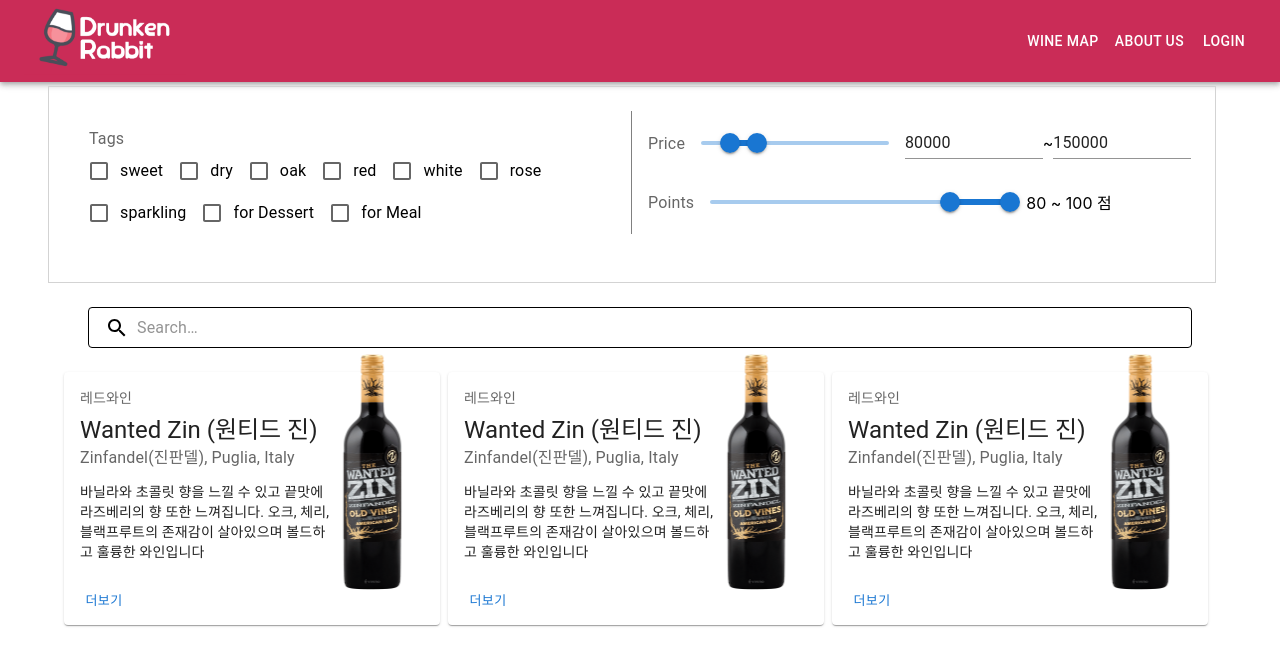
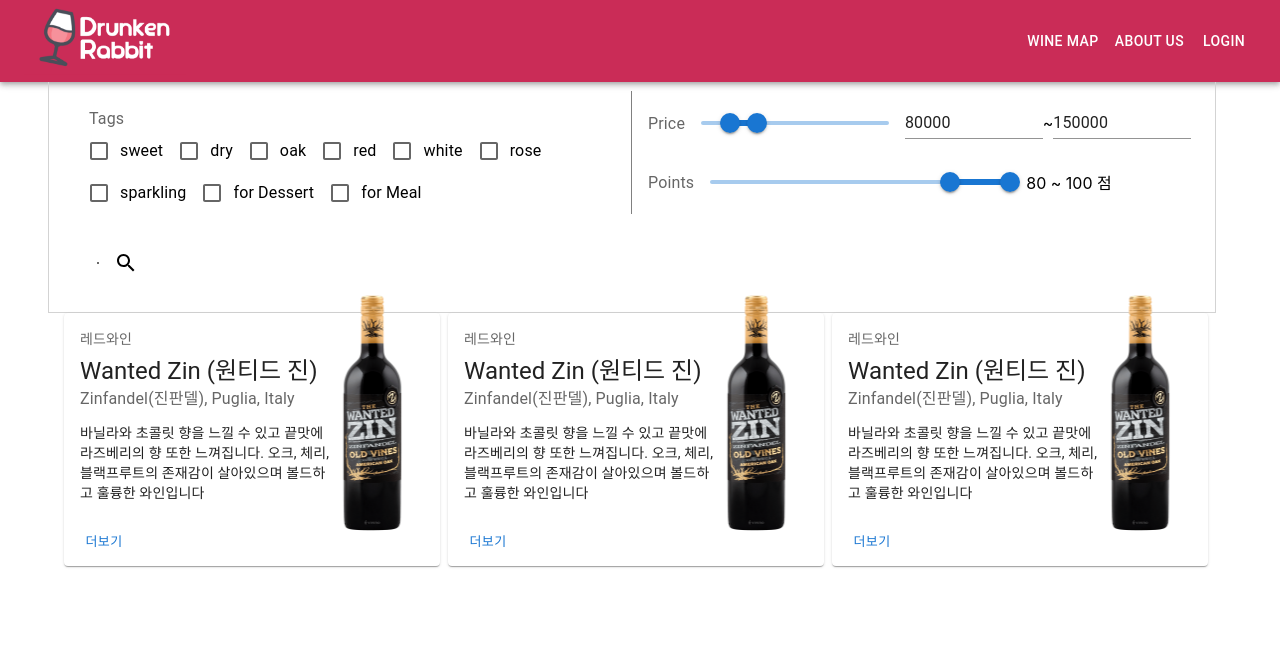
Before and after one commit to hosahn/Elice-Projects-Two, a React (Create React App) app in the folder front/: page /main in a window 1280 px wide. Shown: the top 666 px of the page. Built offline with nearby package versions, Linux system fonts and the light colour scheme; no server answers.

Commit message:
Delete search input box

```diff
--- a/front/src/pages/MainPage.js
+++ b/front/src/pages/MainPage.js
@@ -13,7 +13,6 @@
 import { styled, alpha } from '@mui/material/styles';
 import Header from "../components/Header";
 import SearchIcon from '@mui/icons-material/Search';
-import InputBase from '@mui/material/InputBase';
 import WineCard from "../components/WineCard";
 
 export default function MainPage() {
@@ -27,7 +26,6 @@
       setPointsValue(newValue);
     }
   };
-
 
 const Search = styled('div')(({ theme }) => ({
   position: 'relative',
@@ -55,24 +53,10 @@
   justifyContent: 'center',
 }));
 
-const StyledInputBase = styled(InputBase)(({ theme }) => ({
-  color: 'inherit',
-  '& .MuiInputBase-input': {
-    padding: theme.spacing(1, 1, 1, 0),
-    // vertical padding + font size from searchIcon
-    paddingLeft: `calc(1em + ${theme.spacing(4)})`,
-    transition: theme.transitions.create('width'),
-    width: '100%',
-    [theme.breakpoints.up('md')]: {
-      width: '20ch',
-    },
-  },
-}));
-
   return (
     <>
       <Header />
-      <Container maxWidth="lg" style={{ marginTop: "20px" }} component="div" xs="1">
+      <Container maxWidth="lg" className="mt-3" component="div" xs="1">
         <Grid container component="div" sx={{ border: "1px solid lightgray", p: 3 }} spacing={2}>
           <Grid item xs="6" component="div" sx={{ mb: 3, borderRight: "1px grey solid" }}>
             <FormLabel sx={{ mr: 2 }}>Tags</FormLabel><br />
@@ -154,17 +138,12 @@
               {pointsValue[0]} ~ {pointsValue[1]} 점
             </Box>
           </Grid>
-        </Grid>
-
-        <Search sx={{border: "1px black solid", margin: 3}} >
+          <Search sx={{border: "1px black solid", margin: 3}} >
             <SearchIconWrapper>
               <SearchIcon />
             </SearchIconWrapper>
-            <StyledInputBase
-              placeholder="Search…"
-              inputProps={{ 'aria-label': 'search' }}
-            />
           </Search>
+        </Grid>
 
         <Grid container xs={12} spacing={1}>
           <Grid item xs={4}>
```
